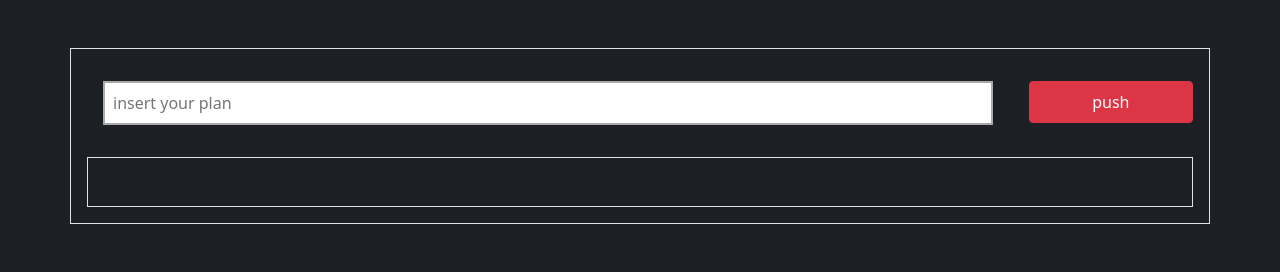
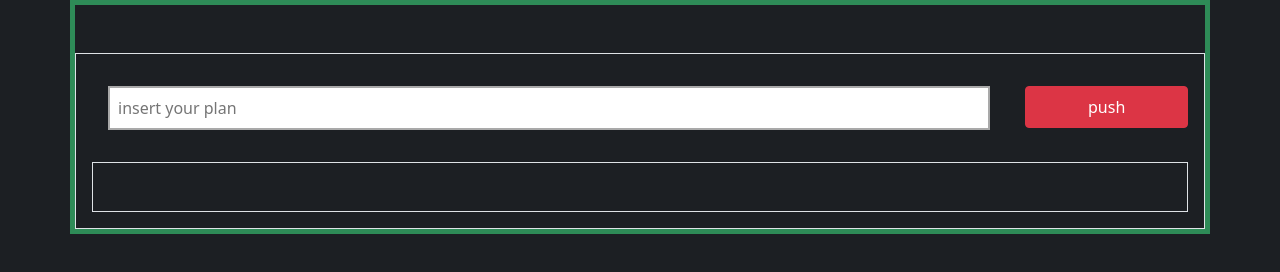
Before and after one commit to sepid-dev/toDoList, a website: page index.html in a window 1280 px wide. Drawn offline with Linux system fonts and the light colour scheme.

Commit message:
add border to container

```diff
--- a/css/todolist.css
+++ b/css/todolist.css
@@ -119,3 +119,7 @@ form.loginF .inputs .inputMe{
 .deletL{
    display: none;
 }
+
+.container{
+    border: solid 5px seagreen;
+}
```
